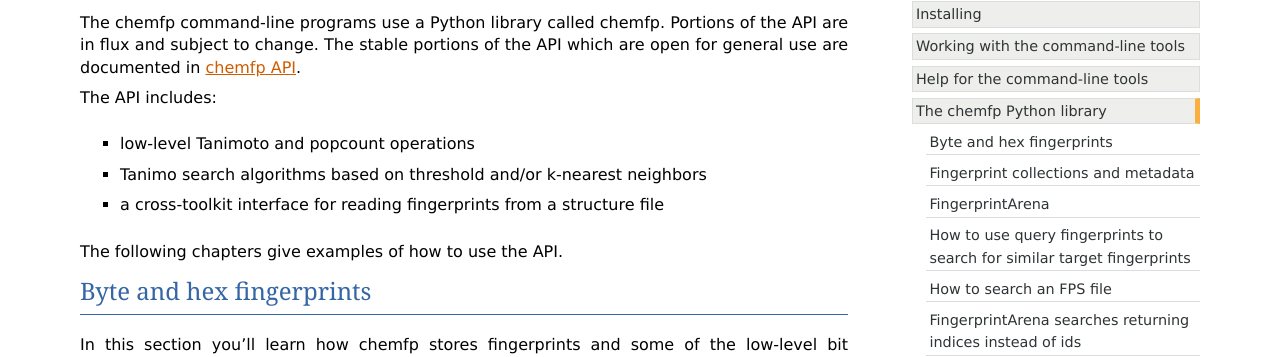
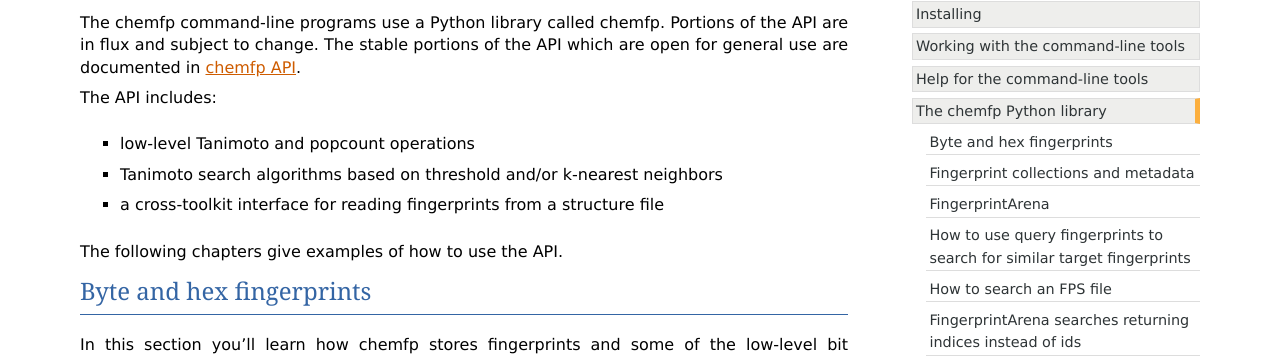
Before and after one commit to llazzaro/chem-fingerprints, a Sphinx documentation site: the page built from docs/using-api.rst, in a window 1280 px wide and 900 px high. Shown: the part 155-512 px from the top of the window. Built offline with Sphinx 7.4.7, drawn with Linux system fonts in a browser that asks for light colours.

Commit message:
Fixed typo

```diff
--- a/docs/using-api.rst
+++ b/docs/using-api.rst
@@ -12,7 +12,7 @@ documented in :ref:`chemfp-api`.
 The API includes:
 
  - low-level Tanimoto and popcount operations
- - Tanimo search algorithms based on threshold and/or k-nearest neighbors
+ - Tanimoto search algorithms based on threshold and/or k-nearest neighbors
  - a cross-toolkit interface for reading fingerprints from a structure file
 
 The following chapters give examples of how to use the API.
```
